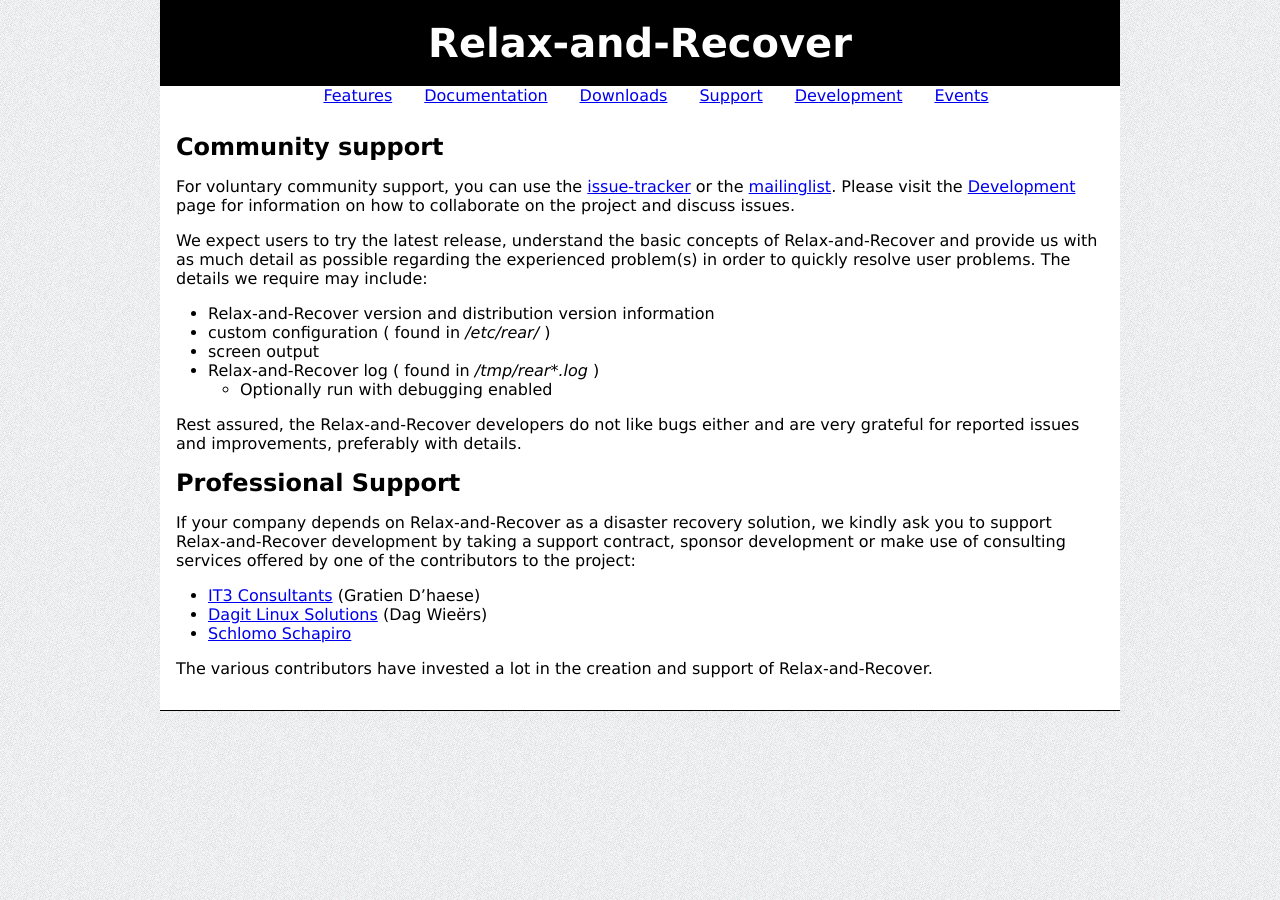
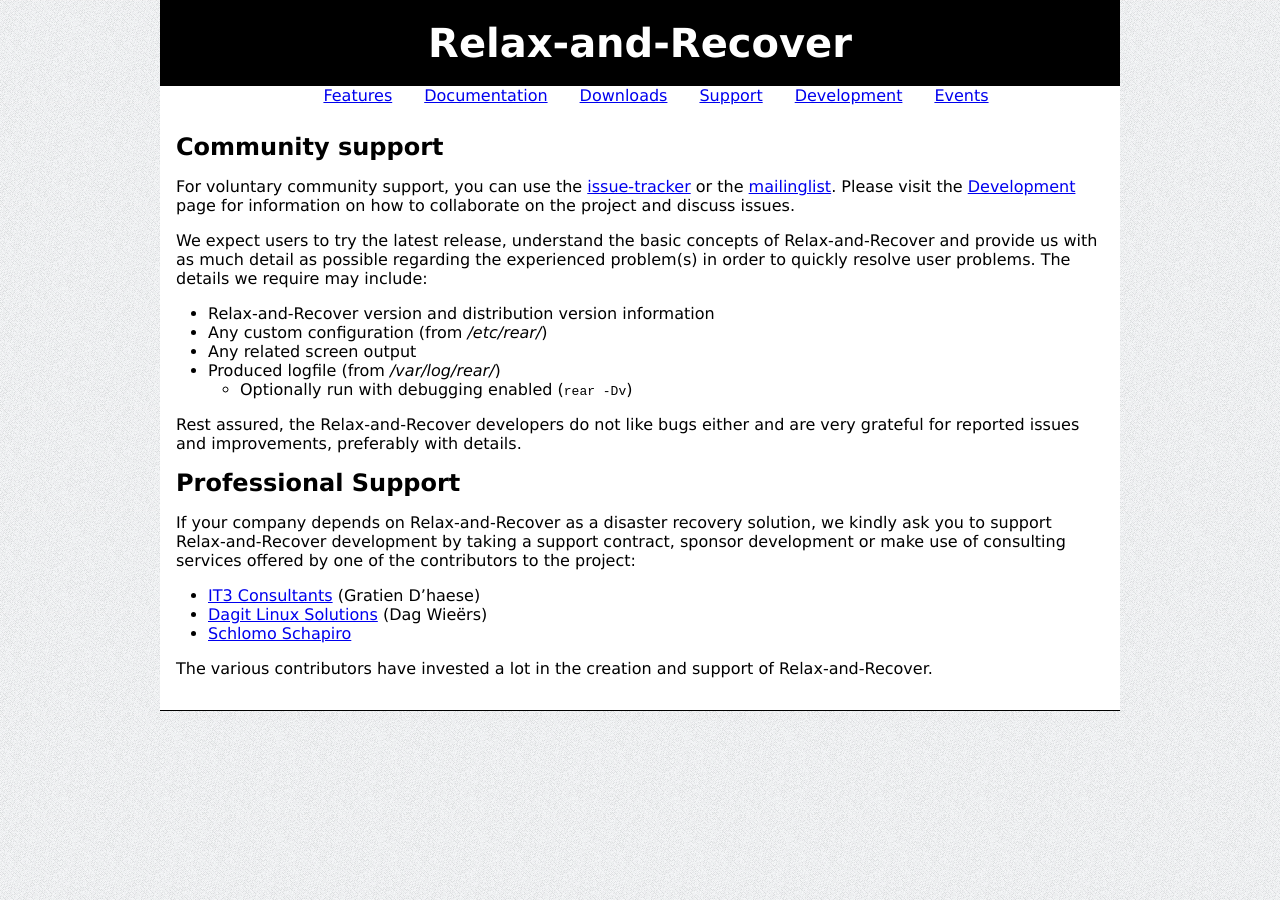
Before and after one commit to rear/rear.github.com, a Jekyll site: the page built from support/index.md, in a window 1280 px wide. Built offline with Jekyll 4.4.1, drawn with Linux system fonts in a browser that asks for light colours; comment, search, counter and statistics services are not loaded.

Commit message:
Try to fix the markdown listing

````diff
--- a/support/index.md
+++ b/support/index.md
@@ -16,10 +16,10 @@
 The details we require may include:
 
  - Relax-and-Recover version and distribution version information
- - custom configuration ( found in */etc/rear/* )
- - screen output
- - Relax-and-Recover log ( found in */tmp/rear\*.log* )
-   - Optionally run with debugging enabled
+ - Any custom configuration (from */etc/rear/*)
+ - Any related screen output
+ - Produced logfile (from */var/log/rear/*)
+   * Optionally run with debugging enabled (```rear -Dv```)
 
 Rest assured, the Relax-and-Recover developers do not like bugs either
 and are very grateful for reported issues and improvements, preferably
````
